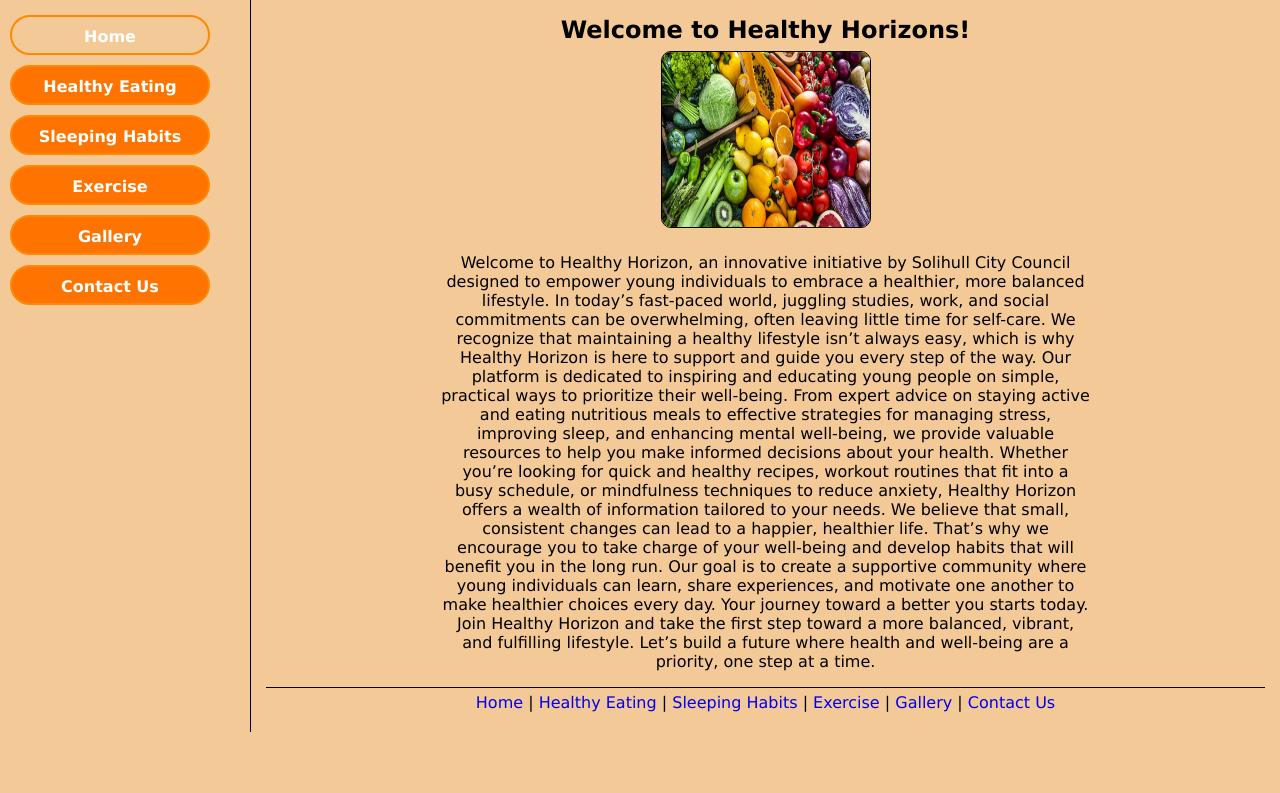
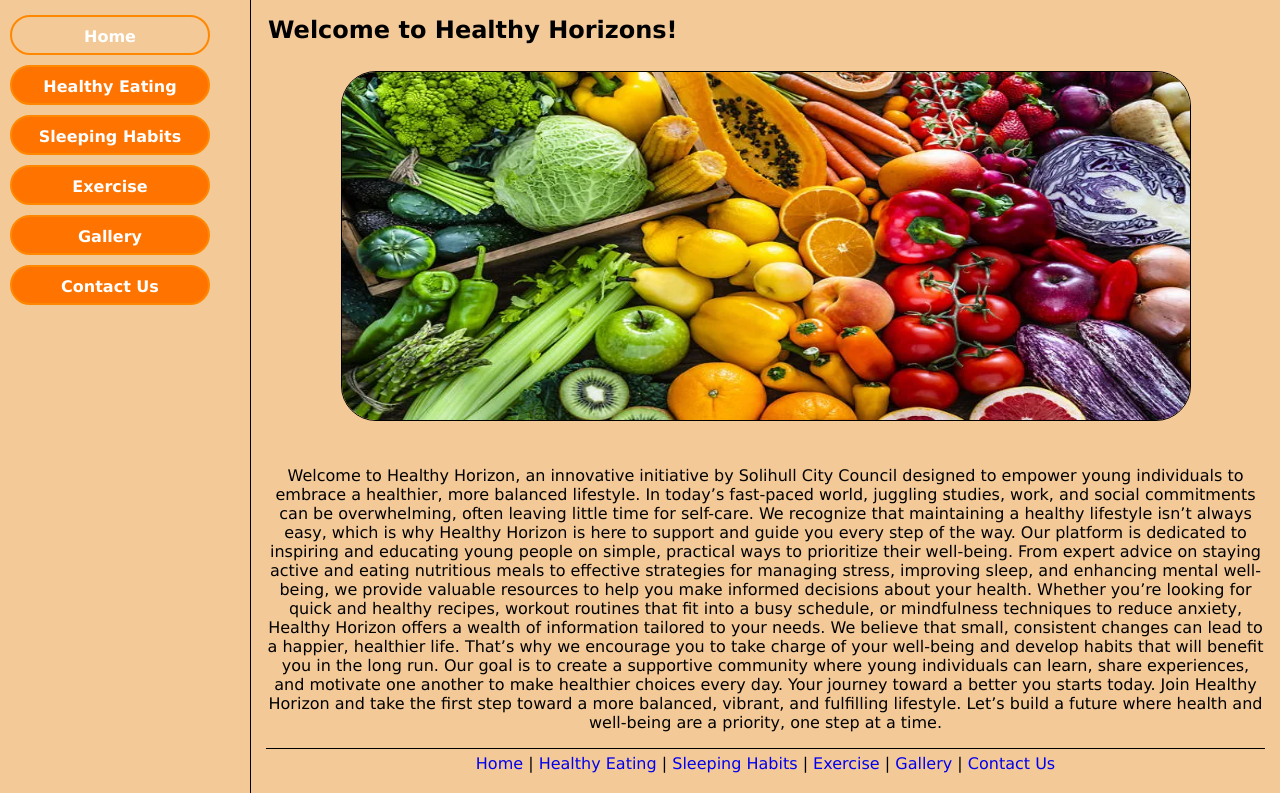
Before and after one commit to healthyhorizans123/nutritionalwebsite, a plain HTML site: page index.html in a window 1280 px wide. Shown: the part 82-875 px from the top of the page. Before the commit the page ends 821 px from the top, so only its background shows below. Drawn offline with Linux system fonts and the light colour scheme.

Commit message:
Add files via upload

```diff
--- a/style.css
+++ b/style.css
@@ -108,7 +108,7 @@ a.active
 
 #title h2
 {
-    text-align: center;
+    text-align: centre;
     padding: 2px;
     margin: 0px;
 }
@@ -125,7 +125,7 @@ a.active
 
 #home_box
 {
-    width: 65%;
+    width: 100%;
     display: block;
     text-align: center;
     margin: auto;
@@ -134,14 +134,14 @@ a.active
 .pics
 {
     display: inline-block;
-    margin: 5px;
+    margin: 25px;
 }
 
 .pics img
 {
-    height: 177px;
-    width: 210px;
-    border-radius: 10px;
+    height: 350px;
+    width: 850px;
+    border-radius: 35px;
     border: 1px solid black;
 }
 
@@ -186,8 +186,8 @@ a.active
 
 .blocks img
 {
-    width: 300px;
-    height: 200px;
+    width: 450px;
+    height: 350px;
     border-radius: 10px;
 }
 
```
Also changed, not shown: index.html (+1 -7 lines).
